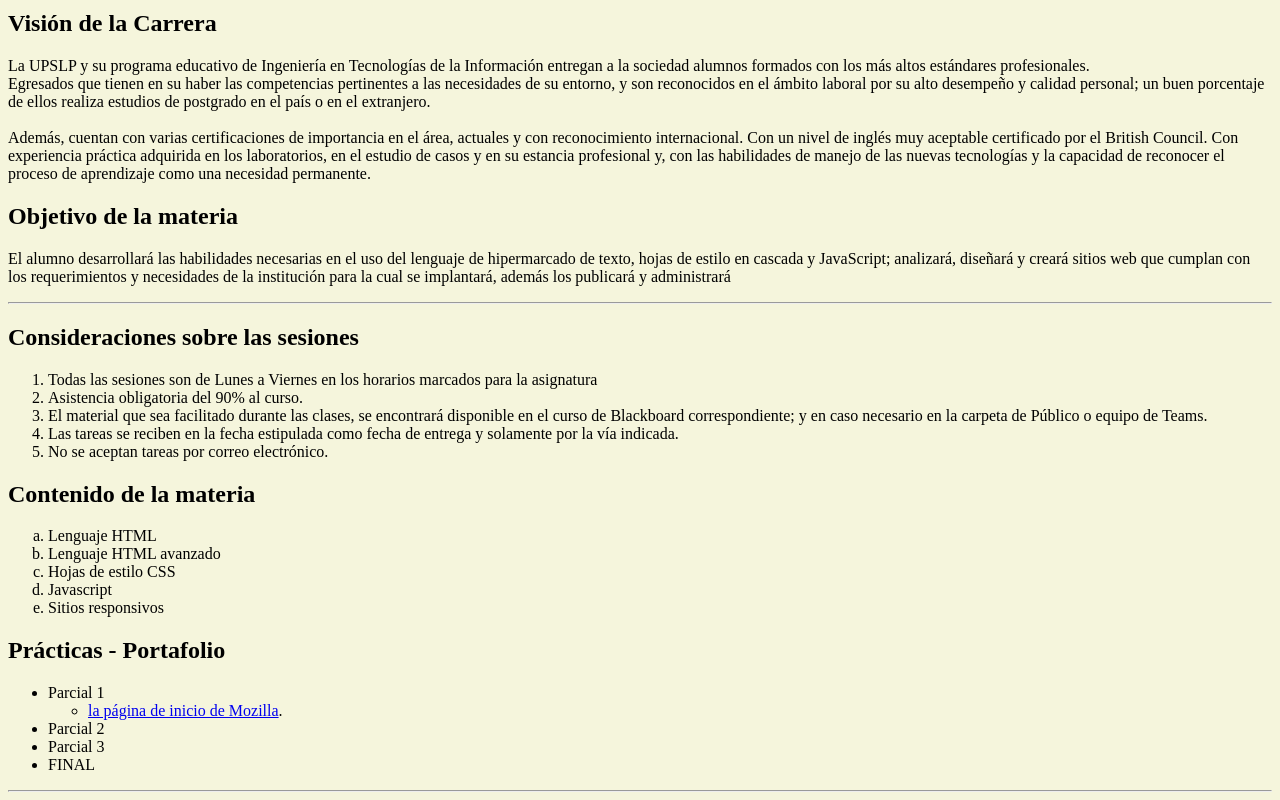
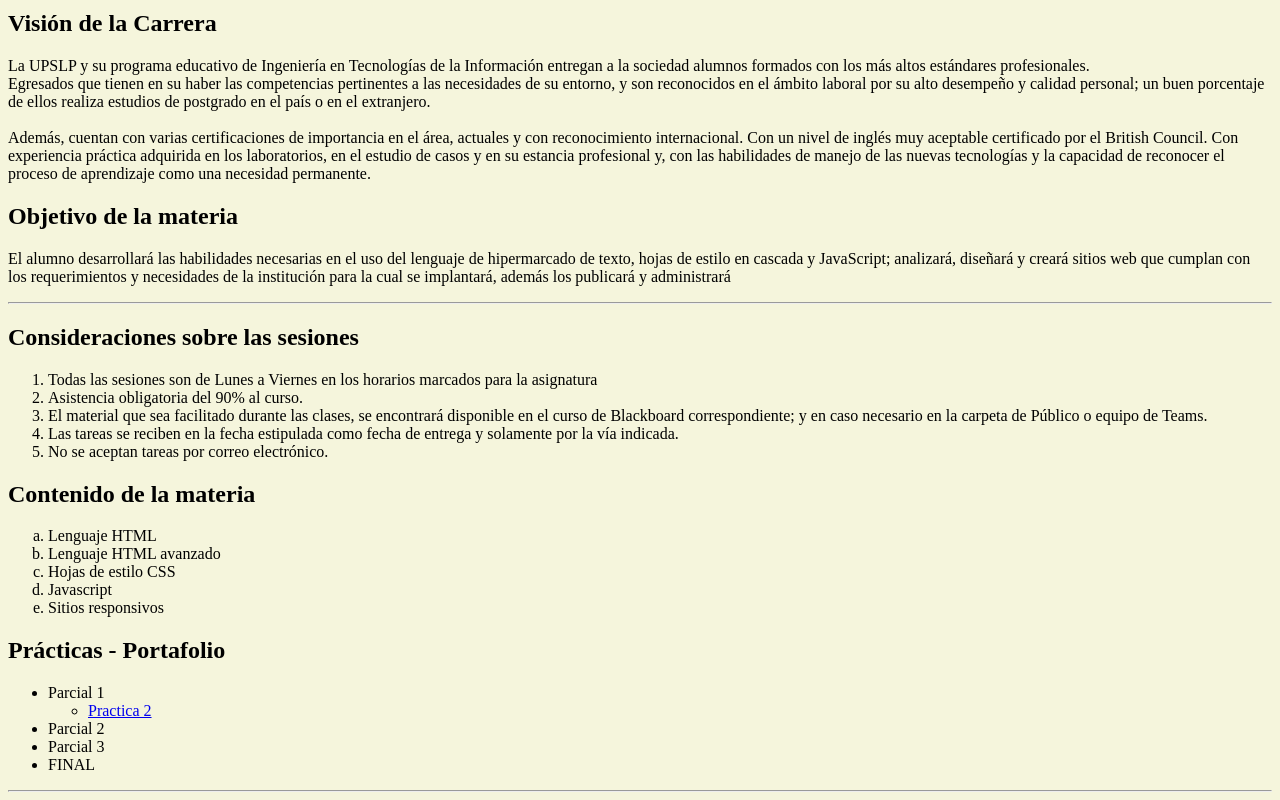
Before and after one commit to eaat9/Evidencias1, a plain HTML site: page index.html in a window 1280 px wide. Shown: the part 712-1512 px from the top of the page. Drawn offline with Linux system fonts and the light colour scheme.

Commit message:
Update index.html

```diff
--- a/index.html
+++ b/index.html
@@ -88,8 +88,7 @@ Además, cuentan con varias certificaciones de importancia en el área, actuales
 <ul>
 	<li>Parcial 1</li>
 		<ul>
-		<li><a href="https://eaat9.github.io/Evidencias1/Practica2Tablas.html">la página de inicio de Mozilla</a>.</li>
-
+		<li><a href="https://eaat9.github.io/Evidencias1/Practica2Tablas.html">Practica 2</a></li>
 		</ul>
 	<li>Parcial 2</li>
 	<li>Parcial 3</li>
```
